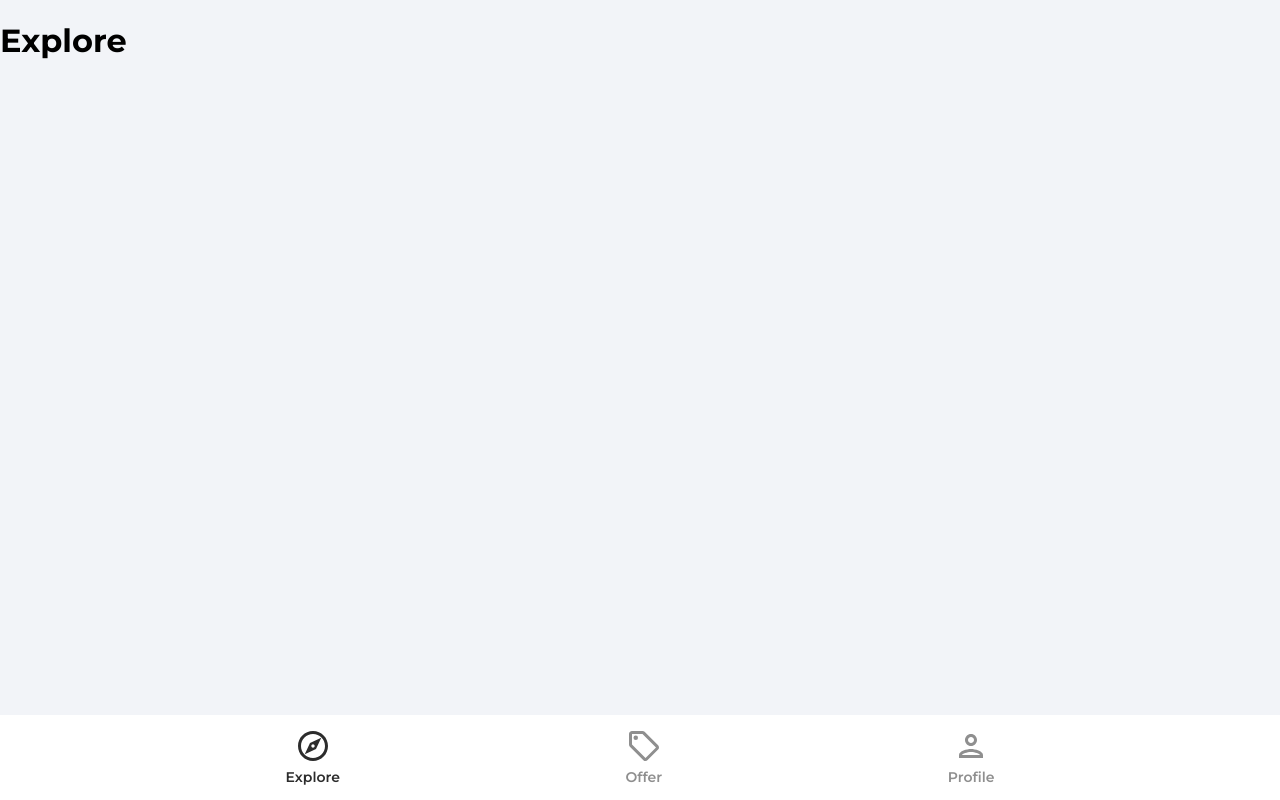
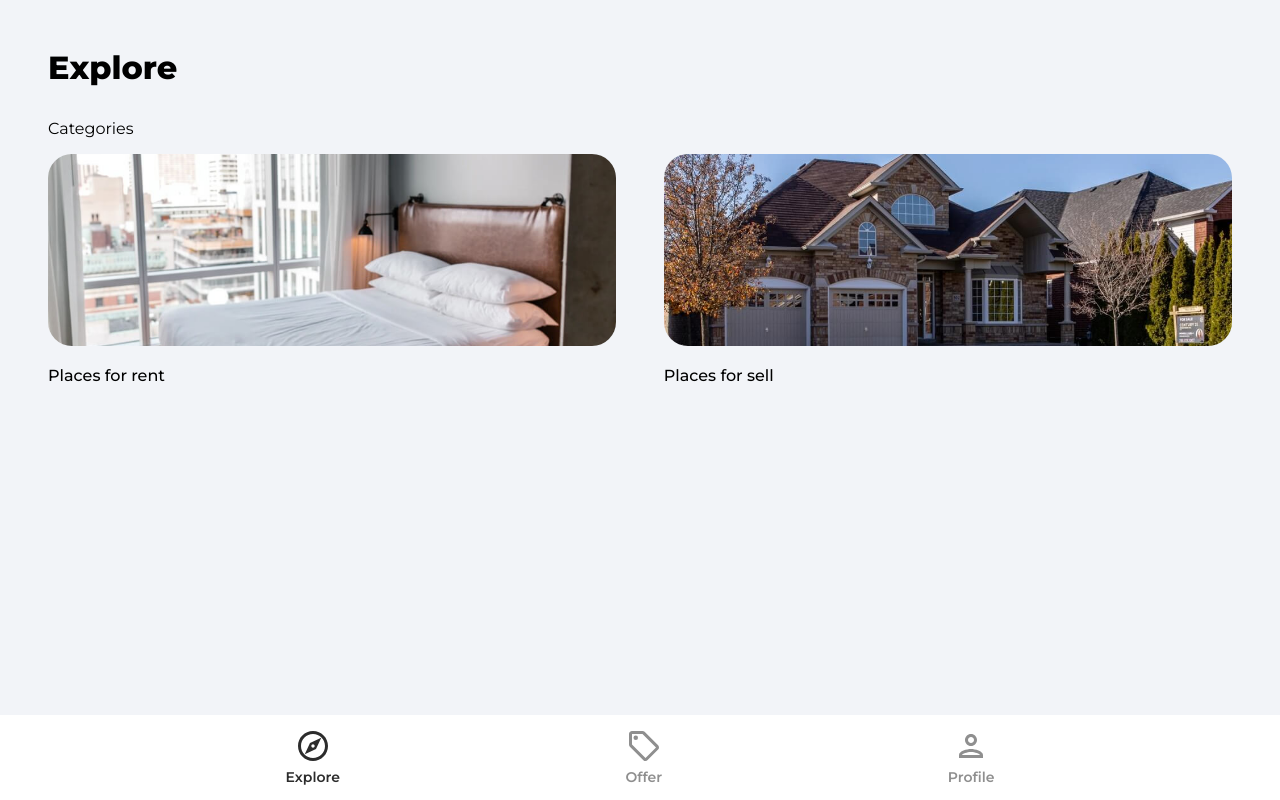
Before and after one commit to JimmyMtl/UdemyReact2022---House-Marketplace, a React (Create React App) app: page / in a window 1280 px wide. Built offline with nearby package versions, Linux system fonts and the light colour scheme.

Commit message:
94. Explroe Page

```diff
--- a/src/App.js
+++ b/src/App.js
@@ -9,6 +9,7 @@
 import PrivateRoute from "./components/PrivateRoute";
 import {ToastContainer} from "react-toastify";
 import 'react-toastify/dist/ReactToastify.css'
+import Category from "./pages/Category";
 
 const App = () => {
     return (
@@ -18,6 +19,7 @@
                     <Route path={"/"} element={<Explore/>}/>
                     <Route path={"/forgot-password"} element={<ForgotPassword/>}/>
                     <Route path={"/offers"} element={<Offers/>}/>
+                    <Route path={"/category/:categoryName"} element={<Category/>}/>
 
                     <Route path={"/profile"} element={<PrivateRoute/>}>
                         <Route path={"/profile"} element={<Profile/>}/>
--- /dev/null
+++ b/src/pages/Category.jsx
@@ -0,0 +1,11 @@
+import React from 'react';
+
+const Category = () => {
+    return (
+        <div>
+            Category
+        </div>
+    );
+};
+
+export default Category;
--- a/src/pages/Explore.jsx
+++ b/src/pages/Explore.jsx
@@ -1,9 +1,28 @@
 import React from 'react';
+import rentCategoryImage from "../assets/jpg/rentCategoryImage.jpg"
+import sellCategoryImage from "../assets/jpg/sellCategoryImage.jpg"
+import {Link} from "react-router-dom";
 
 const Explore = () => {
     return (
-        <div>
-            <h1>Explore</h1>
+        <div className={"explore"}>
+            <header>
+                <p className={'pageHeader'}>Explore</p>
+            </header>
+            <main>
+                {/*SLIDER*/}
+                <p className="exploreCatehoryHeading">Categories</p>
+                <div className="exploreCategories">
+                    <Link to={'/category/rent'}>
+                        <img src={rentCategoryImage} alt="Rent" className={'exploreCategoryImg'}/>
+                        <p className="exploreCategoryName">Places for rent</p>
+                    </Link>
+                    <Link to={'/category/sell'}>
+                        <img src={sellCategoryImage} alt="Sell" className={'exploreCategoryImg'}/>
+                        <p className="exploreCategoryName">Places for sell</p>
+                    </Link>
+                </div>
+            </main>
         </div>
     );
 };
```
